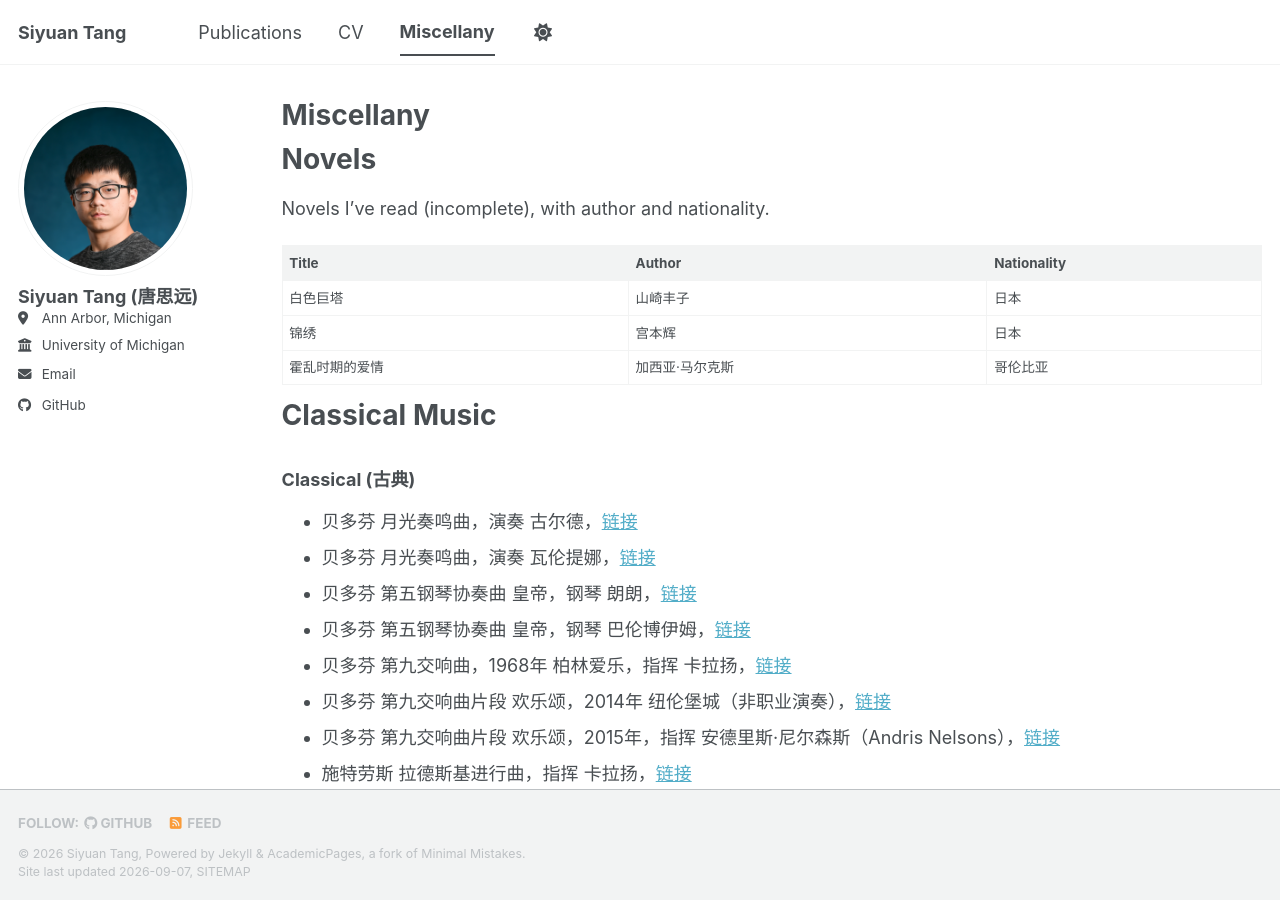
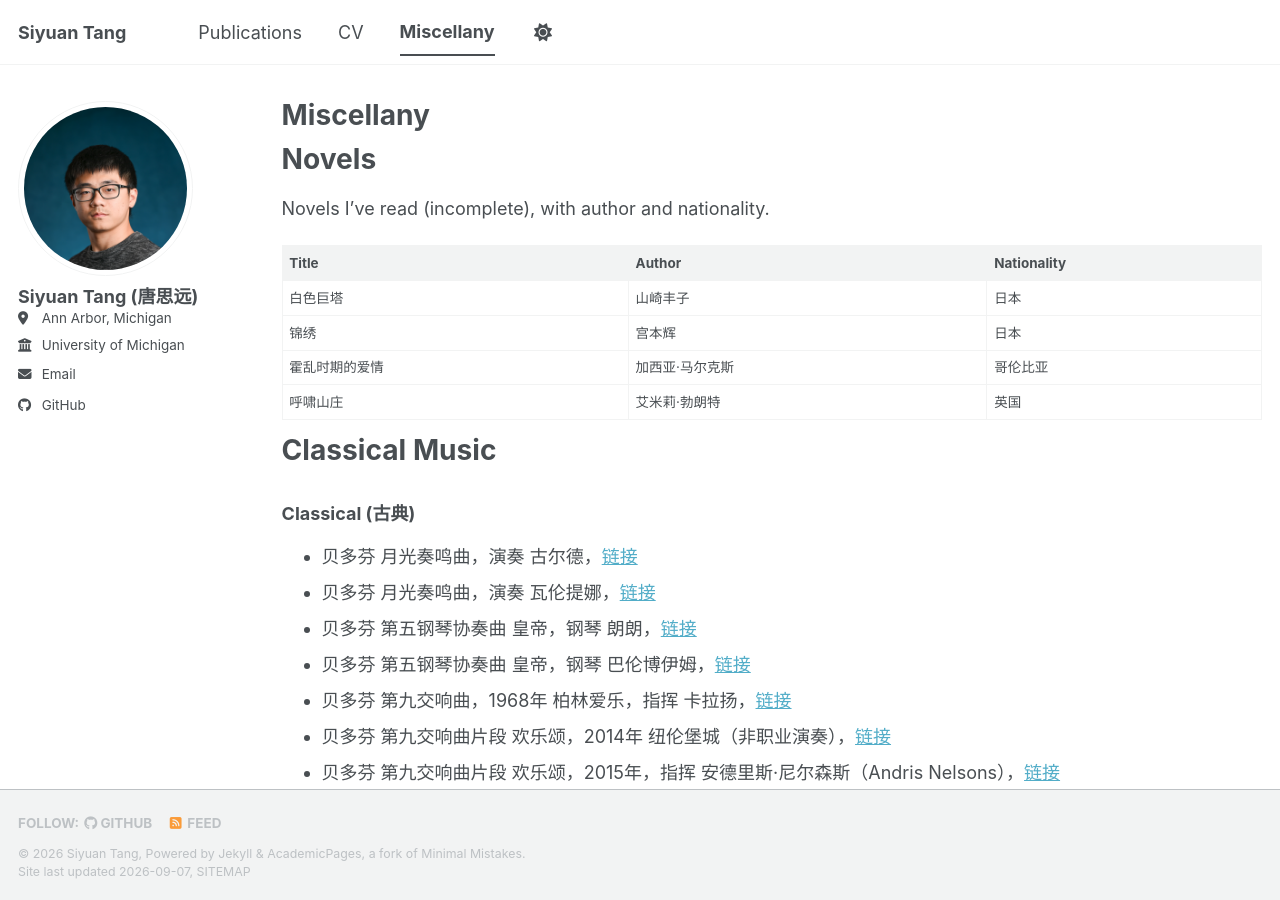
Before and after one commit to siyuat-ui/siyuat-ui.github.io, a Jekyll site: the page built from _pages/miscellany.md, in a window 1280 px wide and 900 px high. Built offline with Jekyll 4.4.1, drawn with Linux system fonts in a browser that asks for light colours; a style sheet for code colours, icons or effects is not loaded.

Commit message:
Add Wuthering Heights to novels list
Co-Authored-By: Claude Sonnet 5 <noreply@anthropic.com>
Claude-Session: https://claude.ai/code/session_01V4NqYJVaZa2Mrh8DC2t8GC

```diff
--- a/_pages/miscellany.md
+++ b/_pages/miscellany.md
@@ -17,6 +17,7 @@ Novels I've read (incomplete), with author and nationality.
 | 白色巨塔 | 山崎丰子 | 日本 |
 | 锦绣 | 宫本辉 | 日本 |
 | 霍乱时期的爱情 | 加西亚·马尔克斯 | 哥伦比亚 |
+| 呼啸山庄 | 艾米莉·勃朗特 | 英国 |
 
 Classical Music
 ======
```
